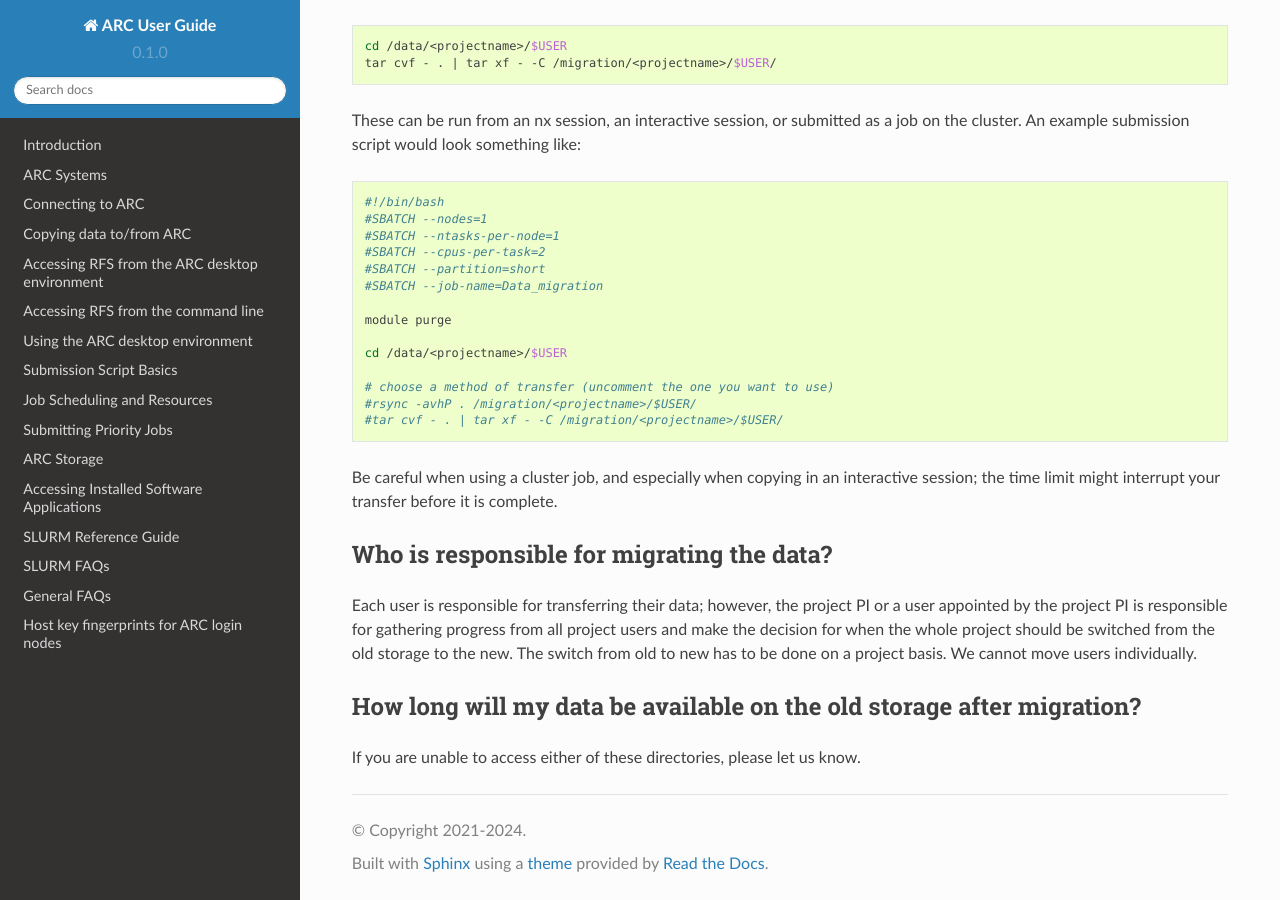
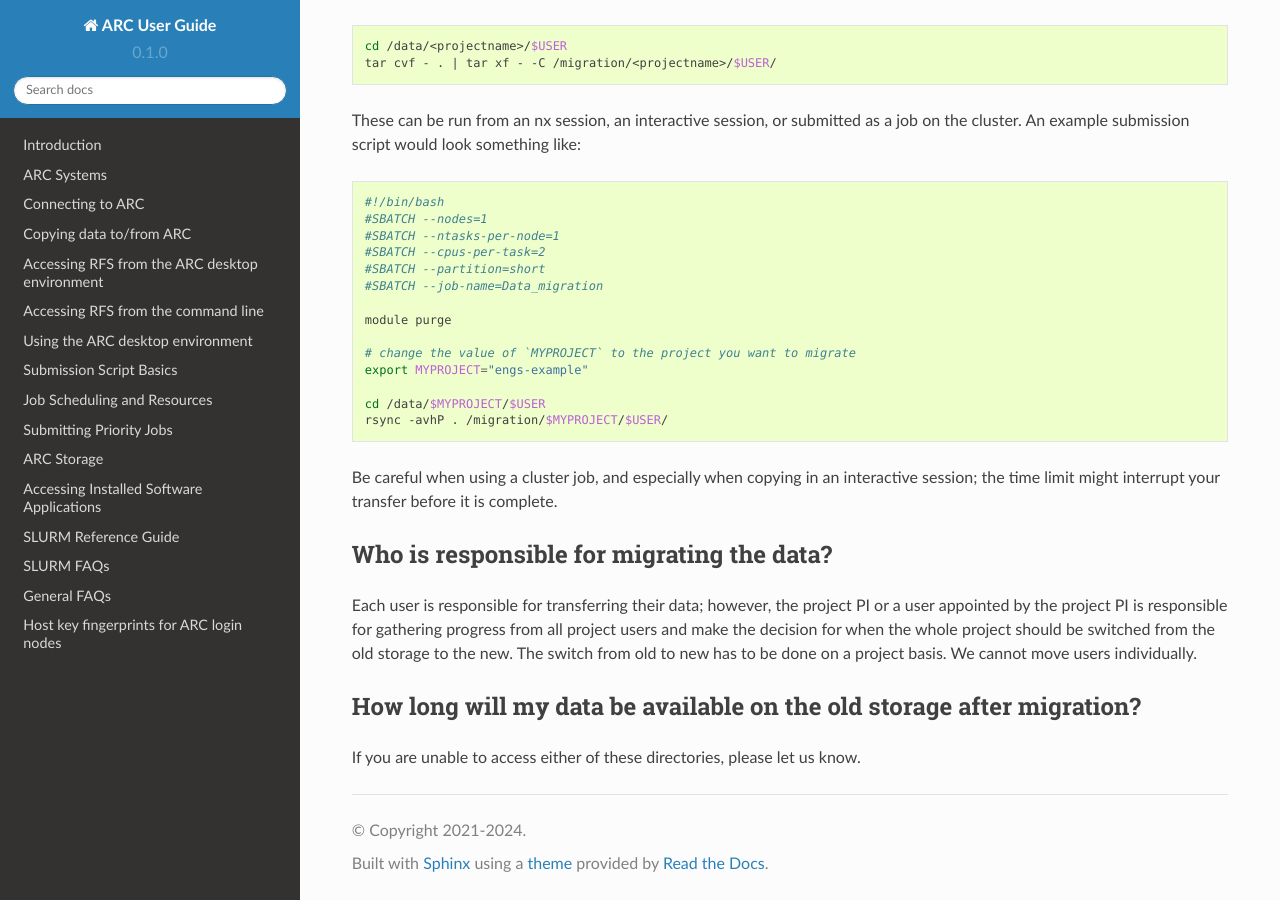
Before and after one commit to tina-friedrich/arc-user-guide, a Sphinx documentation site: the page built from docs/source/arc-storage-migration.rst, in a window 1280 px wide and 900 px high, scrolled down 1141 px. Built offline with Sphinx 7.4.7 and the Read the Docs theme 2.0.0, drawn with Linux system fonts in a browser that asks for light colours.

Commit message:
Update arc-storage-migration.rst

```diff
--- a/docs/source/arc-storage-migration.rst
+++ b/docs/source/arc-storage-migration.rst
@@ -50,12 +50,11 @@ These can be run from an nx session, an interactive session, or submitted as a j
 
   module purge
 
-  cd /data/<projectname>/$USER
+  # change the value of `MYPROJECT` to the project you want to migrate
+  export MYPROJECT="engs-example"
 
-  # choose a method of transfer (uncomment the one you want to use)
-  #rsync -avhP . /migration/<projectname>/$USER/
-  #tar cvf - . | tar xf - -C /migration/<projectname>/$USER/
-
+  cd /data/$MYPROJECT/$USER
+  rsync -avhP . /migration/$MYPROJECT/$USER/
 
 Be careful when using a cluster job, and especially when copying in an interactive session; the time limit might interrupt your transfer before it is complete.
 
```
